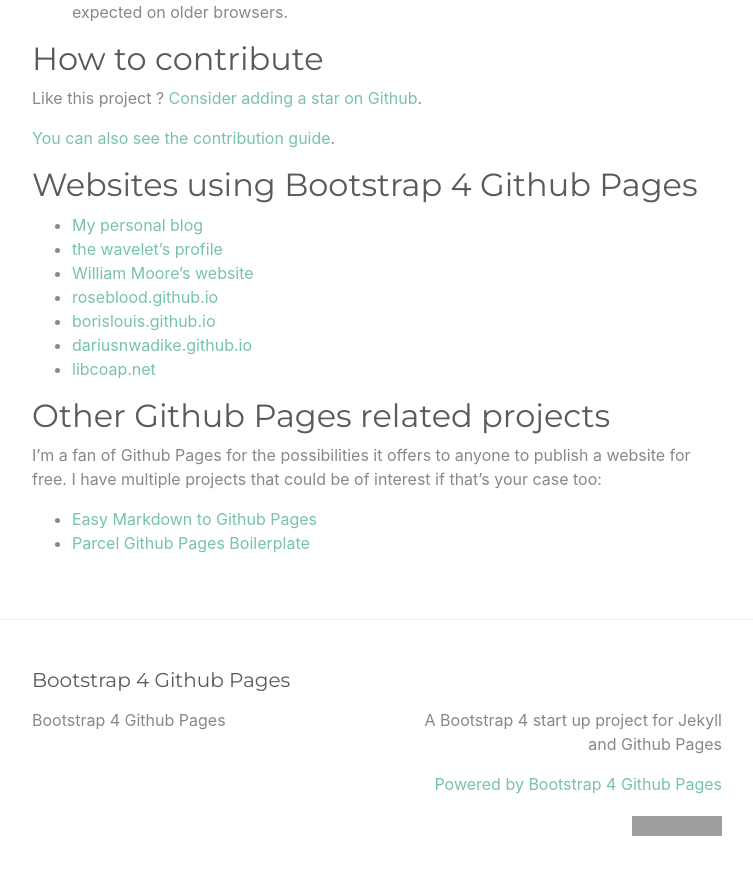
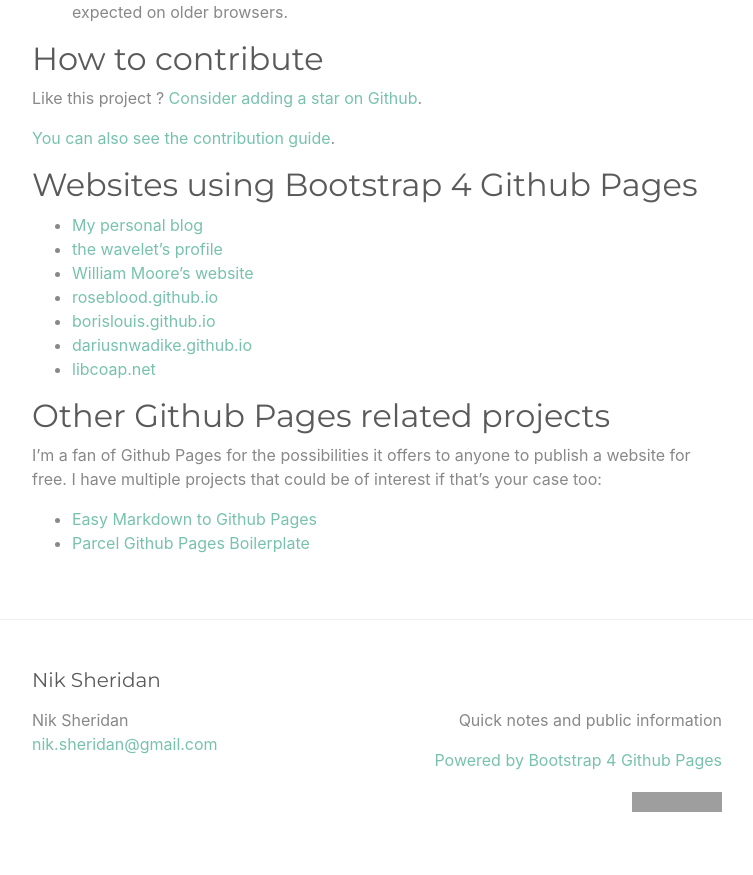
Before and after one commit to niksheridan/niksheridan.github.io, a Jekyll site: the page built from index.md, in a window 1280 px wide and 900 px high, scrolled down 2496 px. Shown: the top 875 px of the window, without its empty margins (263-1016 px from the left). Built offline with Jekyll 4.4.1, drawn with Linux system fonts in a browser that asks for light colours; some of the changed text lies outside the part shown; grey boxes are pictures that could not be loaded.

Commit message:
adding personal info

```diff
--- a/_config.yml
+++ b/_config.yml
@@ -13,16 +13,16 @@
 # you will see them accessed via {{ site.title }}, {{ site.email }}, and so on.
 # You can create any custom variable you would like, and they will be accessible
 # in the templates via {{ site.myvariable }}.
-title: Bootstrap 4 Github Pages
-email: ""
+title: Nik Sheridan
+email: nik.sheridan@gmail.com
 description: >- # this means to ignore newlines until "baseurl:"
-  A Bootstrap 4 start up project for Jekyll and Github Pages
+  Quick notes and public information
 #baseurl: "" # the subpath of your site, e.g. /blog
 #url: "" # the base hostname & protocol for your site, e.g. http://example.com
 #twitter_username: jekyllrb
 #github_username:  jekyll
 
-repository: "nicolas-van/bootstrap-4-github-pages"
+repository: "niksheridan/niksheridan.github.io"
 
 # Build settings
 plugins:
```
